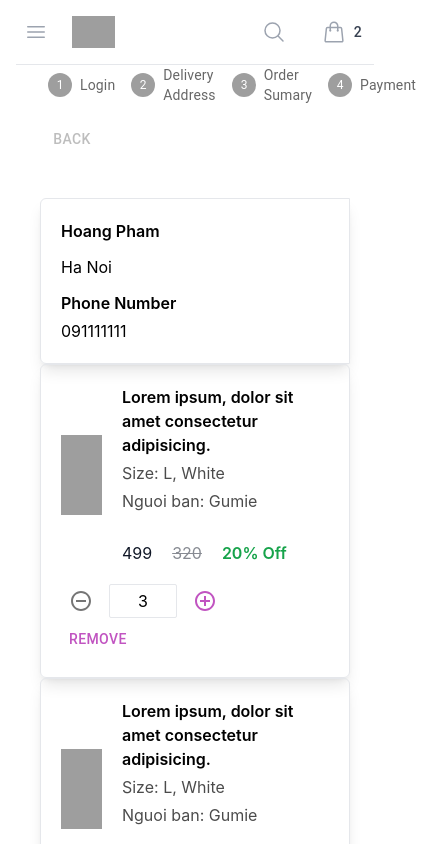
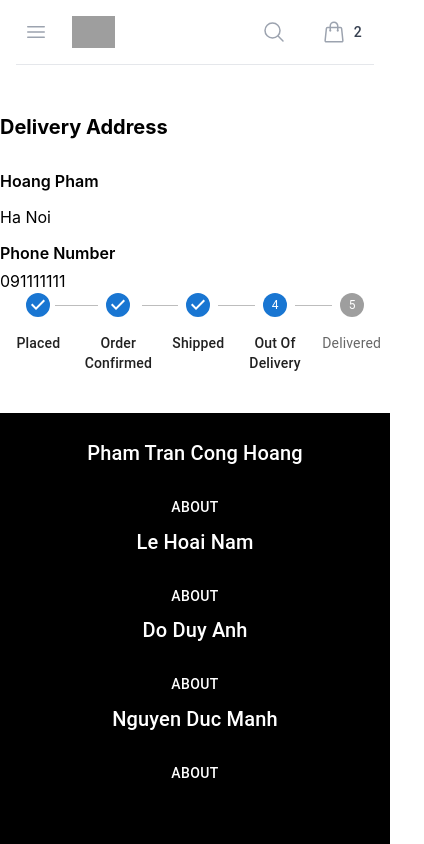
Before and after one commit to Gumoe/ecommerce, a React (Create React App) app: page / in a window 390 px wide. Shown: the top 844 px of the page, 424 px wide, since content can reach past the window. Built offline with nearby package versions, Linux system fonts and the light colour scheme; grey boxes are pictures that could not be loaded.

Commit message:
order update and checkout complete

```diff
--- a/src/App.js
+++ b/src/App.js
@@ -7,6 +7,8 @@ import Product from "./customer/components/Product/Product";
 import ProductDetails from './customer/components/ProductDetails/ProductDetails';
 import Cart from './customer/components/Cart/Cart';
 import Checkout from './customer/components/Checkout/Checkout';
+import Order from './customer/components/Order/Order';
+import OrderDetails from './customer/components/Order/OrderDetails';
 
 function App() {
   return (
@@ -17,7 +19,9 @@ function App() {
         {/* <Product/> */}
         {/* <ProductDetails/> */}
         {/* <Cart/> */}
-        <Checkout/>
+        {/* <Checkout/> */}
+        {/* <Order/> */}
+        <OrderDetails/>
       </div>
       <Footer/>
     </div>
--- a/src/customer/components/Checkout/Checkout.jsx
+++ b/src/customer/components/Checkout/Checkout.jsx
@@ -69,7 +69,7 @@ export default function Checkout() {
 
             </Box>
             <div className="mt-10">
-                {step == 2?<DeliveryAddressForm/>:<OrderSummary/>}
+                {step === 2?<DeliveryAddressForm/>:<OrderSummary/>}
             </div>
           </React.Fragment>
         )}
--- a/src/customer/components/HomeSectionCarousel/HomeSectionCarousel.jsx
+++ b/src/customer/components/HomeSectionCarousel/HomeSectionCarousel.jsx
@@ -2,7 +2,7 @@ import React, { useState } from "react";
 import AliceCarousel from "react-alice-carousel";
 import HomeSectionCard from "../HomeSectionCard/HomeSectionCard";
 import KeyboardArrowLeftIcon from "@mui/icons-material/KeyboardArrowLeft";
-import { Button } from "@mui/material";
+import Button from "@mui/material/Button";
 
 const HomeSectionCarousel = ({data, sectionName}) => {
   const [activeIndex, setActiveIndex] = useState(0);
--- a/src/customer/components/Navigation/Navigation.jsx
+++ b/src/customer/components/Navigation/Navigation.jsx
@@ -46,7 +46,7 @@ export default function Navigation() {
   };
 
   return (
-    <div className="bg-white z-50">
+    <div className="bg-white z-50 pb-5">
       {/* Mobile menu */}
       <Transition.Root show={open} as={Fragment}>
         <Dialog as="div" className="relative z-40 lg:hidden" onClose={setOpen}>
@@ -225,7 +225,7 @@ export default function Navigation() {
       <header className="relative bg-white">
         <nav
           aria-label="Top"
-          className="mx-auto max-w-7xl px-4 sm:px-6 lg:px-8"
+          className="mx-auto px-4 sm:px-6 lg:px-8"
         >
           <div className="border-b border-gray-200">
             <div className="flex h-16 items-center">
--- /dev/null
+++ b/src/customer/components/Order/Order.jsx
@@ -0,0 +1,50 @@
+import { Grid } from "@mui/material";
+import React from "react";
+import OrderCard from "./OrderCard";
+
+const orderStatus = [
+  { label: "On The Way", value: "on_the_way" },
+  { label: "Delivered", value: "delivered" },
+  { label: "Cancelled", value: "cancelled" },
+  { label: "Returned", value: "returned" },
+];
+
+const Order = () => {
+  return (
+    <div className="lg:px-20">
+      <Grid container sx={{ justifyContent: "space-between" }}>
+        <Grid item xs={2.5}>
+          <div className="h-auto shadow-lg bg-white p-5 sticky top-5">
+            <h1 className="font-bold text-lg">Filter</h1>
+            <div className="space-y-4 mt-10">
+              <h1 className="font-font-semibold">Order status</h1>
+              {orderStatus.map((option) => (
+                <div className="flex items-center">
+                  <input
+                    className="h-4 w-4 border-gray-300 text-indigo-600 focus:ring-indigo-500"
+                    defaultValue={option.value}
+                    type="checkbox"
+                  />
+                  <label
+                    className="ml-3 text-sm text-gray-600"
+                    htmlFor={option.value}
+                  >
+                    {option.label}
+                  </label>
+                </div>
+              ))}
+            </div>
+          </div>
+        </Grid>
+        <Grid item xs={9}>
+          <div className="space-y-5">
+            {[1,1,1,1,1].map((item)=><OrderCard/>)}
+          </div>
+
+        </Grid>
+      </Grid>
+    </div>
+  );
+};
+
+export default Order;
--- /dev/null
+++ b/src/customer/components/Order/OrderCard.jsx
@@ -0,0 +1,47 @@
+import { Grid } from "@mui/material";
+import React from "react";
+import AdjustIcon from '@mui/icons-material/Adjust';
+
+const OrderCard = () => {
+  return (
+    <div className='p-5 shadow-md shadow-gumiepink hover:shadow-2xl'>
+      <Grid container spacing={2} sx={{ justifyContent: "space-between" }}>
+        <Grid item xs={6}>
+          <div className="flex cursor-pointer">
+            <img className="w-[5rem] h-[5rem] object-cover object-top"
+              src="https://cdn.vox-cdn.com/thumbor/fOVL5lEL5E7mwBygcfiBqG8BSBw=/1400x1400/filters:format(jpeg)/cdn.vox-cdn.com/uploads/chorus_asset/file/25125289/vlcsnap_2023_12_01_10h37m31s394.jpg"
+              alt=""
+            />
+            <div className="ml-5 space-y-2">
+                <p className="">Lorem ipsum dolor, sit amet consectetur adipisicing.</p>
+                <p className="opacity-50 text-xs font-semibold">Size: M</p>
+                <p className="opacity-50 text-xs font-semibold">Color: Black</p>
+            </div>
+          </div>
+        </Grid>
+
+        <Grid item xs={2}>
+            <p>499</p>
+        </Grid>
+        <Grid item xs={4}>
+            {true &&
+            <div>
+                <p>
+                    <AdjustIcon sx={{width:"15px", height:"15px"}} className="text-green-600 mr-2 text-sm"/>
+                    <span>Delivered On 29-12-2023</span>
+                </p>
+                <p className="text-xs">
+                    Your Item Has Been Delivered
+                </p>
+            </div>}
+            {false &&
+            <p>
+                <span>Expected Delivery On 29-12-2024</span>
+            </p>}
+        </Grid>
+      </Grid>
+    </div>
+  );
+};
+
+export default OrderCard;
--- /dev/null
+++ b/src/customer/components/Order/OrderDetails.jsx
@@ -0,0 +1,21 @@
+import React from 'react'
+import AddressCard from '../AddressCard/AddressCard'
+import OrderTracker from './OrderTracker'
+
+const OrderDetails = () => {
+  return (
+    <div className='px:5 lg:px-20'>
+        <div>
+            <h1 className='font-bold text-xl py-7'>Delivery Address</h1>
+            <AddressCard/>
+        </div>
+
+        <div>
+            <OrderTracker activeStep={3}/>
+        </div>
+
+    </div>
+  )
+}
+
+export default OrderDetails
--- /dev/null
+++ b/src/customer/components/Order/OrderTracker.jsx
@@ -0,0 +1,23 @@
+import { Step, StepLabel, Stepper } from '@mui/material'
+import React from 'react'
+
+const step =[
+    "Placed",
+    "Order Confirmed",
+    "Shipped",
+    "Out Of Delivery",
+    "Delivered",
+]
+const OrderTracker = ({activeStep}) => {
+  return (
+    <div className='w-full'>
+        <Stepper activeStep={activeStep} alternativeLabel>
+            {step.map((label)=><Step>
+                <StepLabel sx={{color:"gumiepink", fontSize:"44px"}}>{label}</StepLabel>
+            </Step>)}
+        </Stepper>
+    </div>
+  )
+}
+
+export default OrderTracker
--- a/src/customer/components/ProductDetails/ProductDetails.jsx
+++ b/src/customer/components/ProductDetails/ProductDetails.jsx
@@ -128,7 +128,7 @@ export default function ProductDetails() {
             </div>
           </div>
           {/* Product info */}
-          <div className="lg:col-span-1 maxt-auto max-w-2x1 px-4 pb-16 sm:px-6 lg:max-w-7x1 lg:px-8 lg:pb-24">
+          <div className="lg:col-span-1 maxt-auto max-w-2xl px-4 pb-16 sm:px-6 lg:max-w-7x1 lg:px-8 lg:pb-24">
             <div className="lg:col-span-2 ">
               <h1 className="text-lg lg:text-x1 font-semibold text-gray-900">
                 Lorem.
--- a/tailwind.config.js
+++ b/tailwind.config.js
@@ -4,7 +4,11 @@ module.exports = {
     "./src/**/*.{js,jsx,ts,tsx}",
   ],
   theme: {
-    extend: {},
+    extend: {
+      colors: {
+        'gumiepink': '#c154c1',
+      },
+    },
   },
   plugins: [],
 }
```
